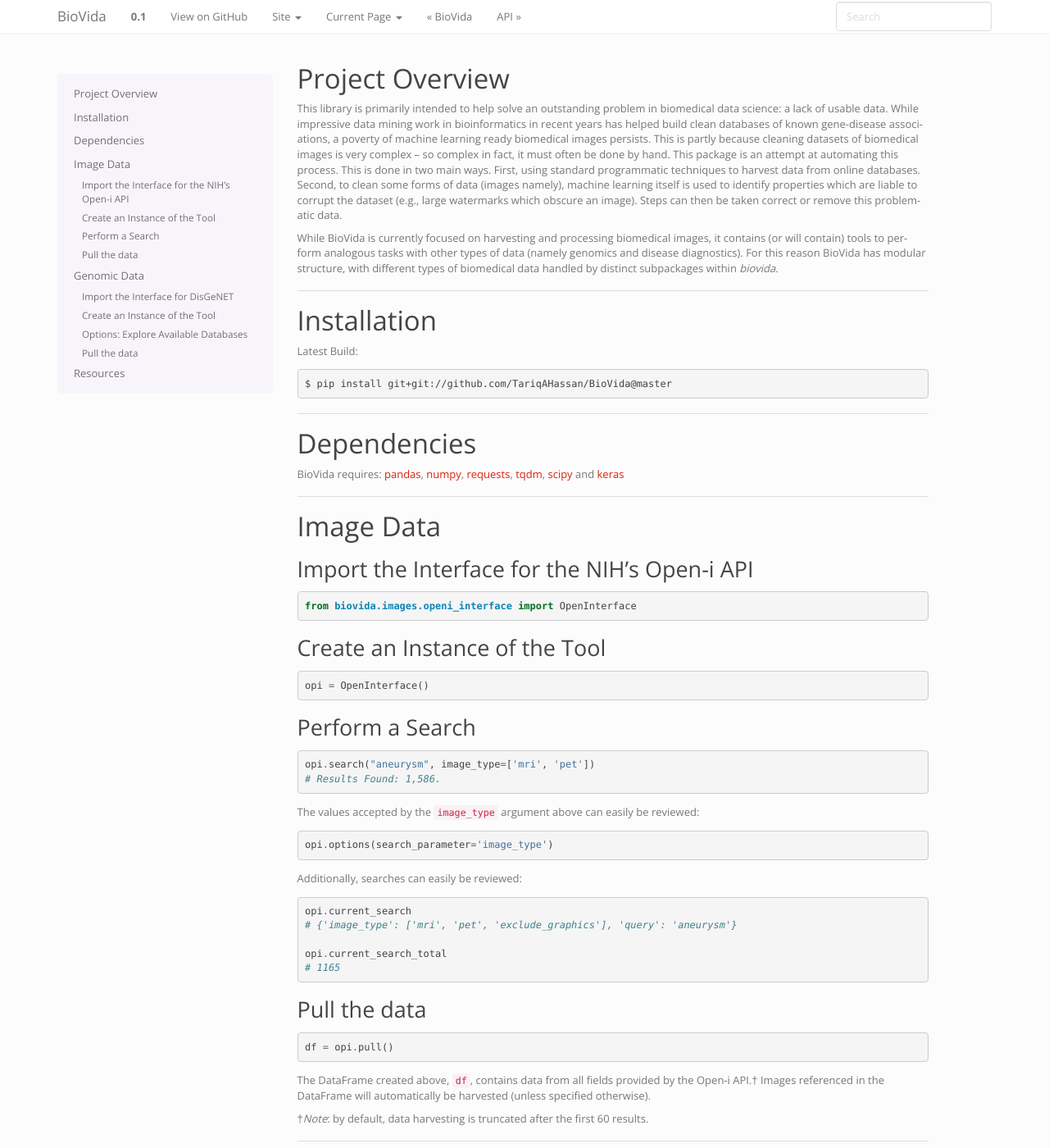
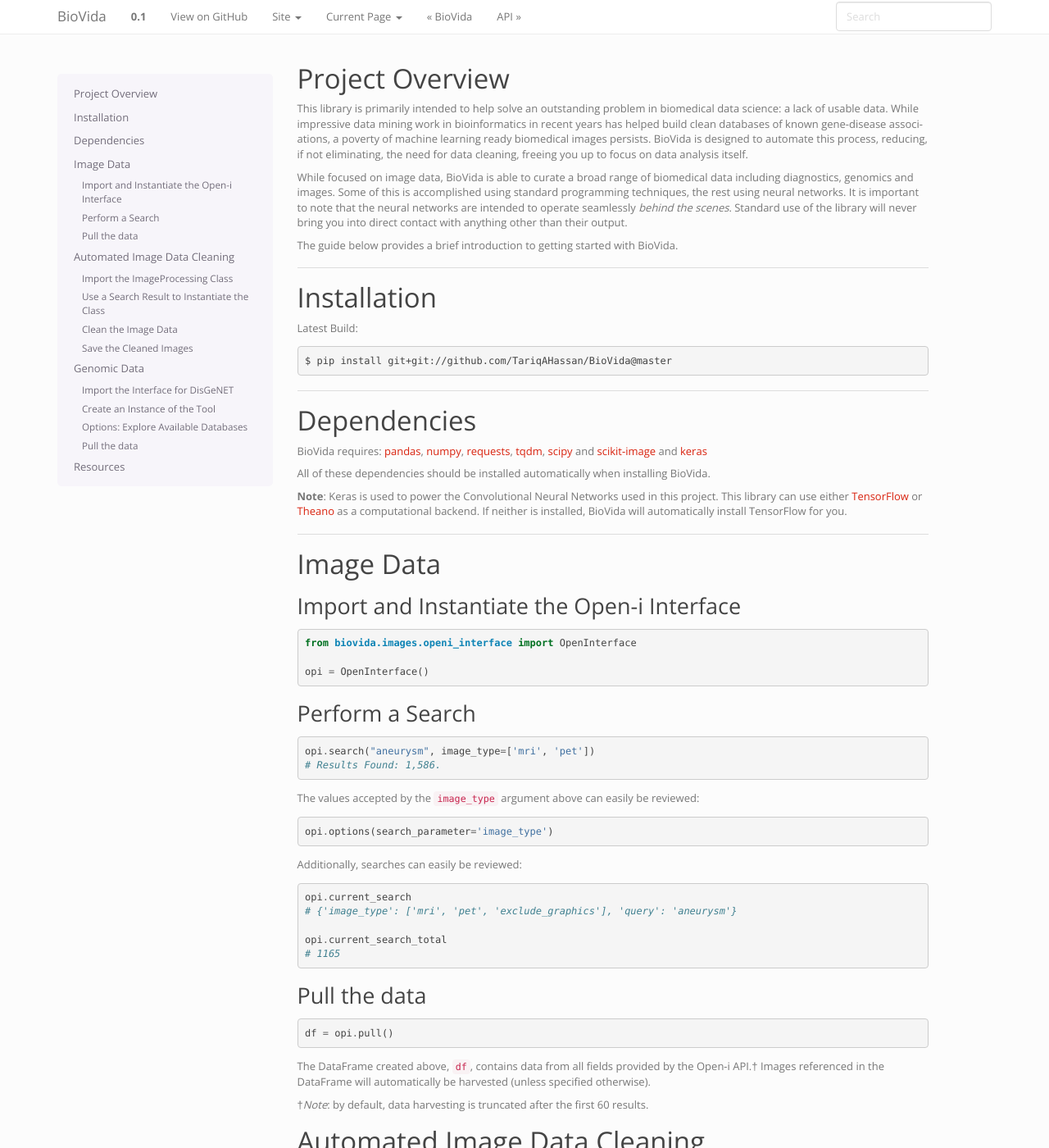
Before and after one commit to TariqAHassan/BioVida, a Sphinx documentation site: the page built from docs/GettingStarted.rst, in a window 1280 px wide and 1400 px high. Shown: the whole window at 82% size. Built offline with Sphinx 7.4.7, drawn with Linux system fonts in a browser that asks for light colours; some of the changed text lies outside the part shown.

Commit message:
Update Docs

```diff
--- a/docs/API.rst
+++ b/docs/API.rst
@@ -2,6 +2,9 @@
 ===
 
 .. automodule:: biovida.images.openi_interface
+	:members:
+
+.. automodule:: biovida.images.image_processing
 	:members:
 
 .. automodule:: biovida.images.text_processing
--- a/docs/README.rst
+++ b/docs/GettingStarted.rst
@@ -3,17 +3,15 @@
 
 This library is primarily intended to help solve an outstanding problem in biomedical data science: a lack of usable data.
 While impressive data mining work in bioinformatics in recent years has helped build clean databases of known gene-disease
-associations, a poverty of machine learning ready biomedical images persists. This is partly because cleaning datasets
-of biomedical images is very complex -- so complex in fact, it must often be done by hand. This package is an attempt
-at automating this process. This is done in two main ways. First, using standard programmatic techniques to
-harvest data from online databases. Second, to clean some forms of data (images namely), machine learning itself is used to
-identify properties which are liable to corrupt the dataset (e.g., large watermarks which obscure an image).
-Steps can then be taken correct or remove this problematic data.
+associations, a poverty of machine learning ready biomedical images persists. BioVida is designed to automate this process,
+reducing, if not eliminating, the need for data cleaning, freeing you up to focus on data analysis itself.
 
-While BioVida is currently focused on harvesting and processing biomedical images, it contains (or will contain)
-tools to perform analogous tasks with other types of data (namely genomics and disease diagnostics).
-For this reason BioVida has modular structure, with different types of biomedical data handled by distinct subpackages
-within `biovida`.
+While focused on image data, BioVida is able to curate a broad range of biomedical data including diagnostics, genomics and images.
+Some of this is accomplished using standard programming techniques, the rest using neural networks.
+It is important to note that the neural networks are intended to operate seamlessly *behind the scenes*.
+Standard use of the library will never bring you into direct contact with anything other than their output.
+
+The guide below provides a brief introduction to getting started with BioVida.
 
 --------------
 
@@ -36,24 +34,28 @@
 `requests <http://docs.python-requests.org/en/master/>`__,
 `tqdm <https://github.com/tqdm/tqdm>`__,
 `scipy <https://www.scipy.org>`__ and
+`scikit-image <http://scikit-image.org>`__ and
 `keras <https://tariqahassan.github.io/BioVida/index.html>`__
+
+
+All of these dependencies should be installed automatically when installing BioVida.
+
+**Note**: Keras is used to power the Convolutional Neural Networks used in this project.
+This library can use either `TensorFlow <https://www.tensorflow.org>`__ or
+`Theano <http://deeplearning.net/software/theano/>`__ as a computational backend.
+If neither is installed, BioVida will automatically install TensorFlow for you.
 
 --------------
 
 Image Data
 ----------
 
-Import the Interface for the NIH's Open-i API
-^^^^^^^^^^^^^^^^^^^^^^^^^^^^^^^^^^^^^^^^^^^^^
+Import and Instantiate the Open-i Interface
+^^^^^^^^^^^^^^^^^^^^^^^^^^^^^^^^^^^^^^^^^^^
 
 .. code:: python
 
     from biovida.images.openi_interface import OpenInterface
-
-Create an Instance of the Tool
-^^^^^^^^^^^^^^^^^^^^^^^^^^^^^^
-
-.. code:: python
 
     opi = OpenInterface()
 
@@ -95,6 +97,53 @@
 
 †\ *Note*: by default, data harvesting is truncated after the first 60
 results.
+
+
+Automated Image Data Cleaning
+-----------------------------
+
+Cleaning the downloaded images is extremely simple.
+
+
+Import the ImageProcessing Class
+^^^^^^^^^^^^^^^^^^^^^^^^^^^^^^^^
+
+.. code:: python
+
+    from biovida.images.image_processing import ImageProcessing
+
+
+Use a Search Result to Instantiate the Class
+^^^^^^^^^^^^^^^^^^^^^^^^^^^^^^^^^^^^^^^^^^^^
+
+.. code:: python
+
+    ip = ImageProcessing(df)
+
+
+Clean the Image Data
+^^^^^^^^^^^^^^^^^^^^
+
+.. code:: python
+
+    cdf = ip.auto()
+
+
+Save the Cleaned Images
+^^^^^^^^^^^^^^^^^^^^^^^
+
+.. code:: python
+
+    ip.save("/save/directory/")
+
+
+That's it.
+
+
+While the `ImageProcessing` classes allows you to
+to control the image processing more precisely if you
+wish (see the documentation `here <https://tariqahassan.github.io/BioVida/API.html#image-processing>`__), this
+fully automated approach should suffice in most cases.
 
 --------------
 
--- a/docs/index.rst
+++ b/docs/index.rst
@@ -20,7 +20,7 @@
 .. toctree::
    :maxdepth: 2
 
-   README
+   GettingStarted
    API
 
 Indices and tables
```
Also changed, not shown: README.md (+2 -1 lines), docs/source/biovida.rst (+8 -0 lines).
